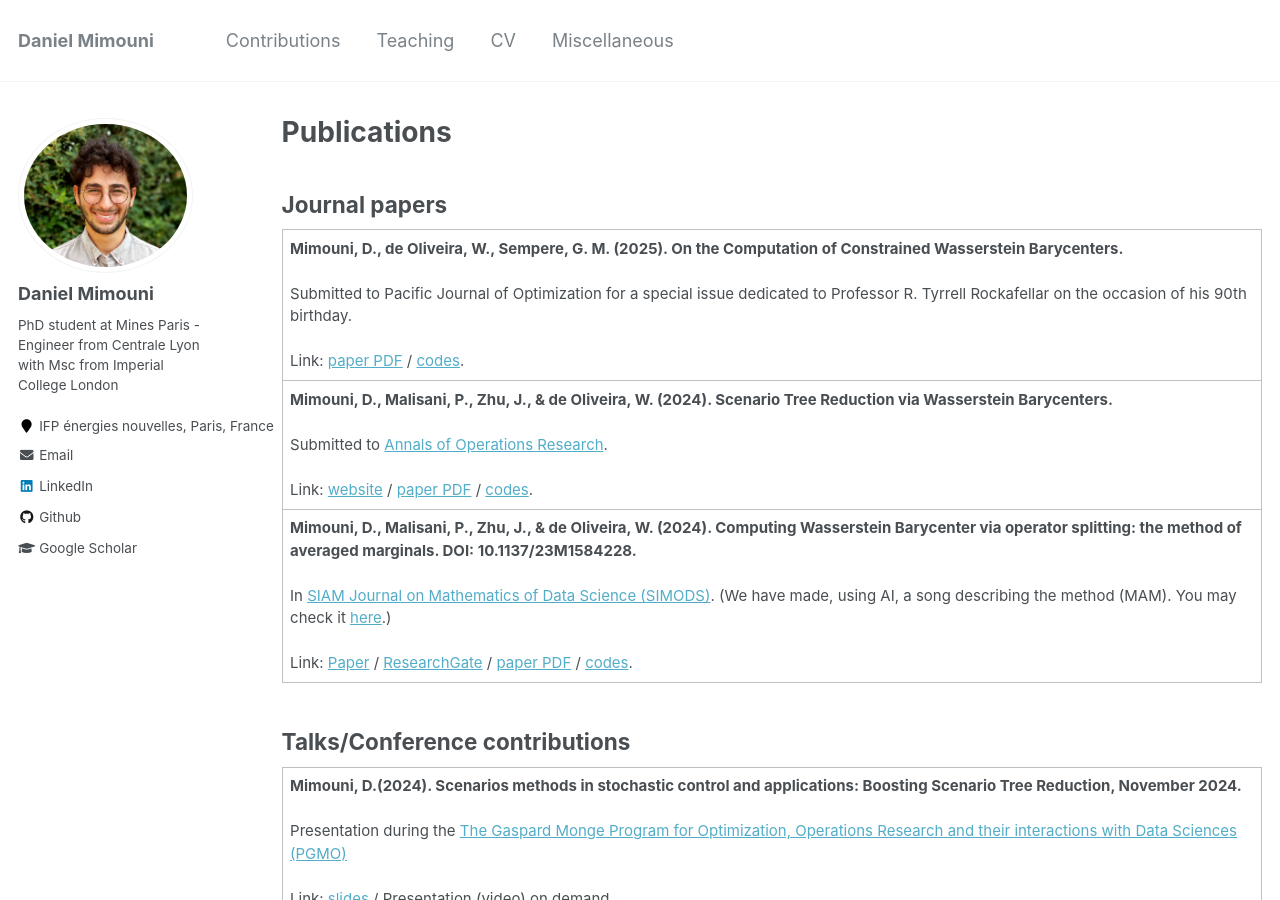
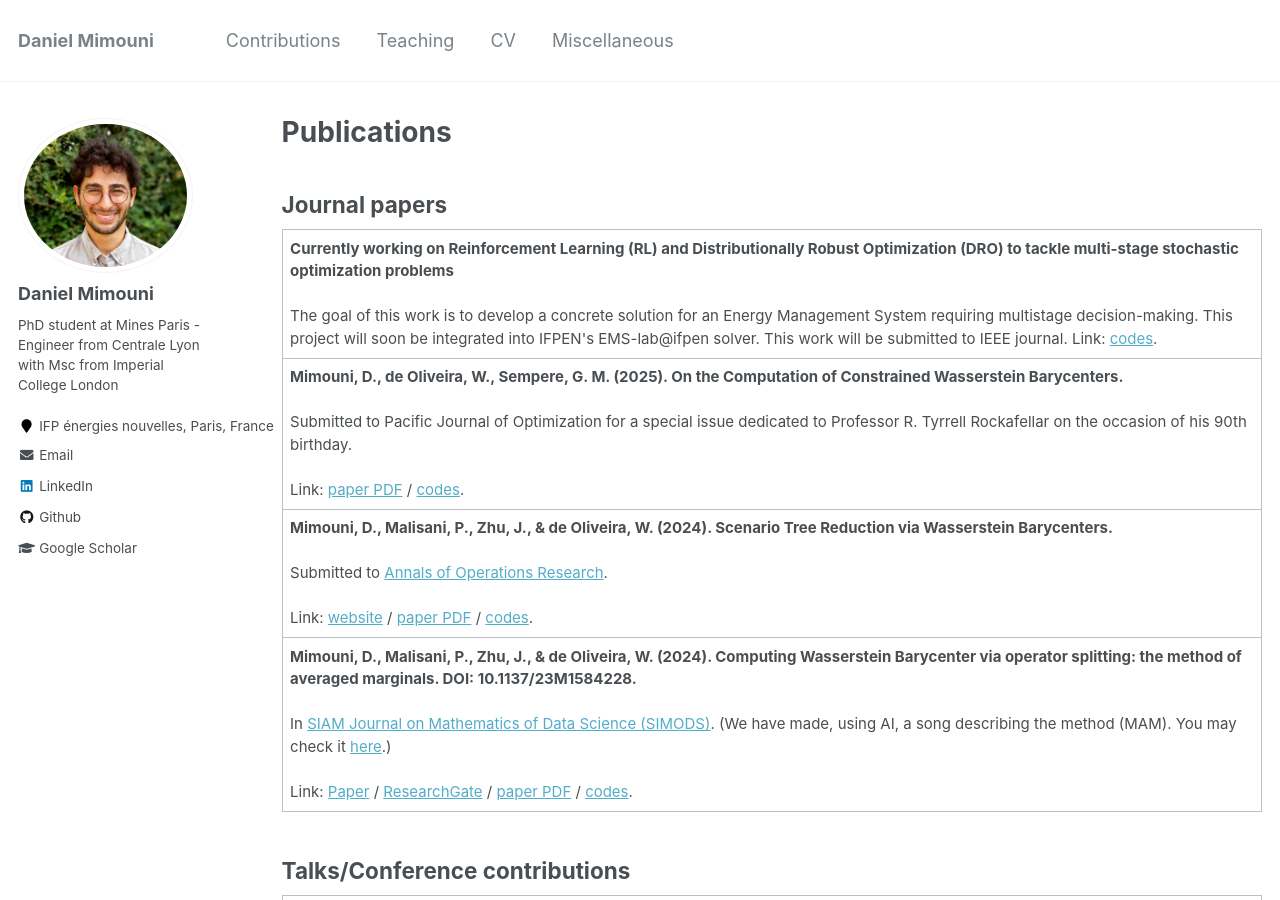
Before and after one commit to dan-mim/dan-mim.github.io, a Jekyll site: the page built from _pages/publications.md, in a window 1280 px wide and 900 px high. Built offline with Jekyll 4.4.1, drawn with Linux system fonts in a browser that asks for light colours.

Commit message:
Update publications.md

```diff
--- a/_pages/publications.md
+++ b/_pages/publications.md
@@ -25,6 +25,15 @@ By proposing efficient algorithms for computing Wasserstein barycenters and redu
 ## Journal papers
 
 <table>
+  <tr>
+    <td>
+      <b>Currently working on Reinforcement Learning (RL) and Distributionally Robust Optimization (DRO) to tackle multi-stage stochastic optimization problems</b><br><br>
+      The goal of this work is to develop a concrete solution for an Energy Management System requiring multistage decision-making. This project will soon be integrated into IFPEN's EMS-lab@ifpen solver.
+      This work will be submitted to IEEE journal.
+      Link: <a href="https://gitlab.ifpen.fr/R1150/malisanp">codes</a>.
+    </td>
+  </tr>
+
   <tr>
     <td>
       <b>Mimouni, D., de Oliveira, W., Sempere, G. M. (2025). On the Computation of Constrained Wasserstein Barycenters.</b><br><br>
```
